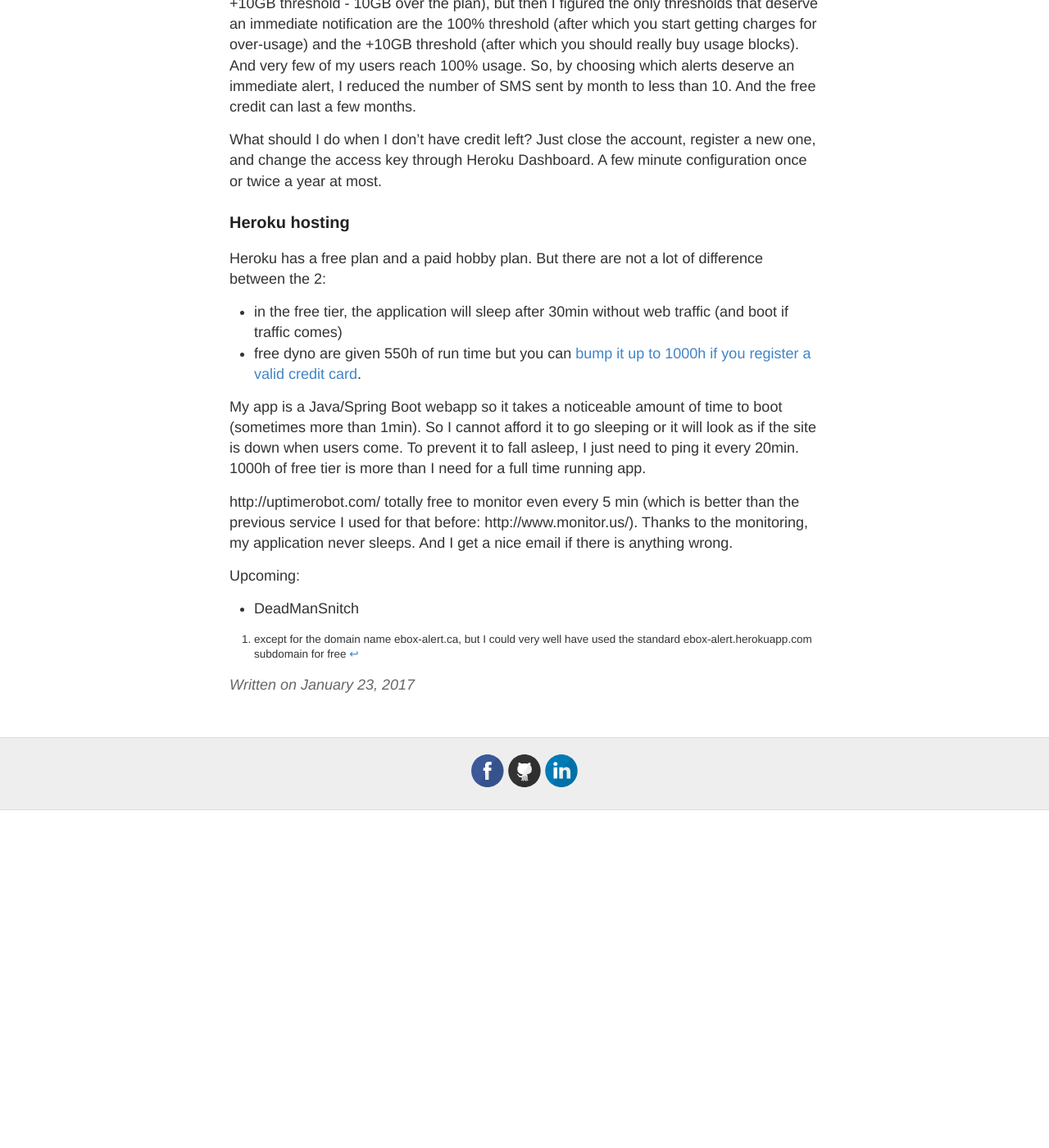
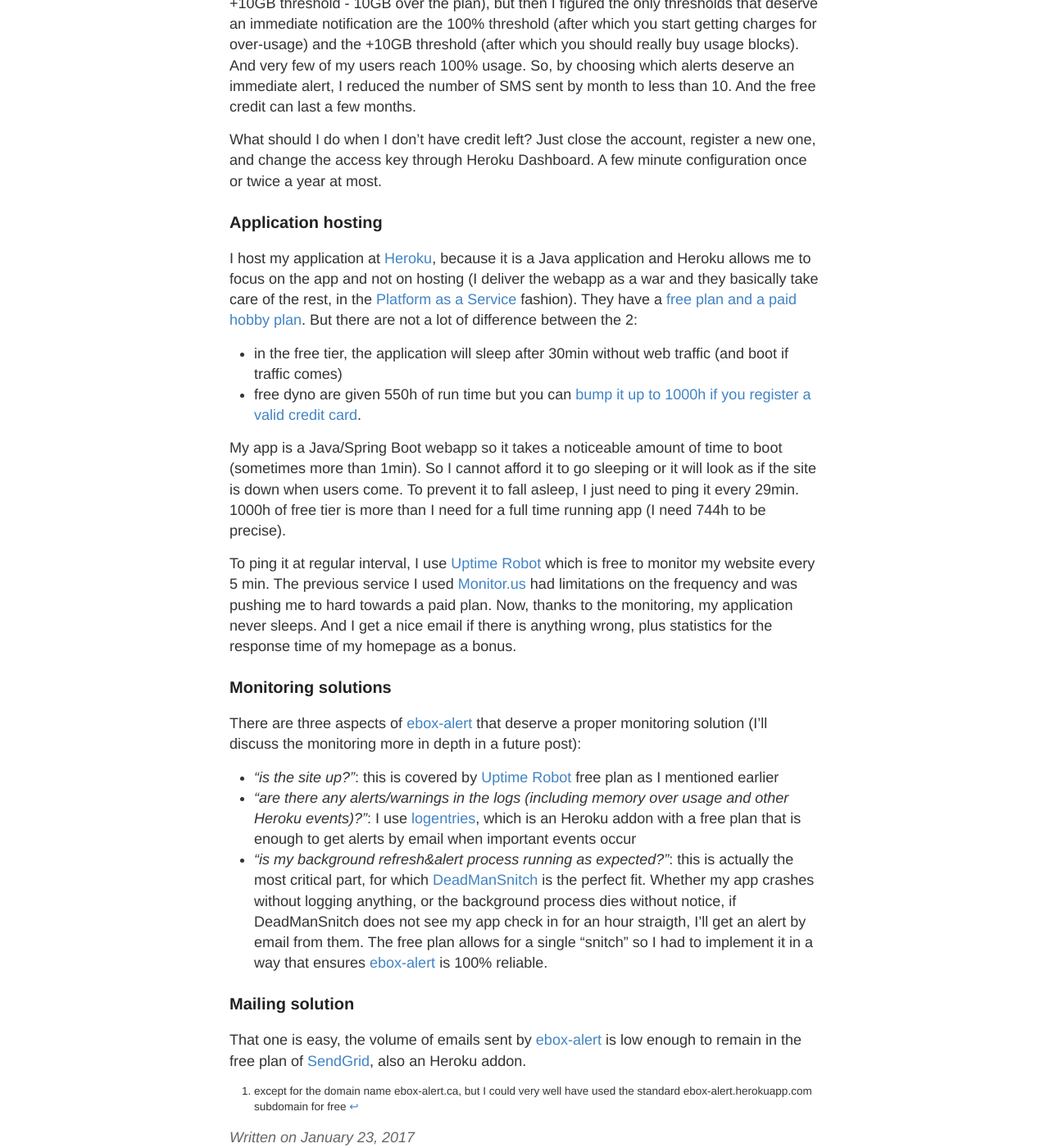
Before and after one commit to amissemer/adrienmissemer.com, a Jekyll site: the page built from _posts/2017-01-23-ebox-alert-3.md, in a window 1280 px wide and 1400 px high, scrolled down 611 px. Shown: the whole window at 82% size. Built offline with Jekyll 4.4.1, drawn with Linux system fonts in a browser that asks for light colours; before the commit the page ends 1599 px from its top, so only the background shows below that.

Commit message:
Updated 2017-01-23-ebox-alert-3.md

```diff
--- a/_posts/2017-01-23-ebox-alert-3.md
+++ b/_posts/2017-01-23-ebox-alert-3.md
@@ -18,22 +18,28 @@
 
 What should I do when I don't have credit left? Just close the account, register a new one, and change the access key through Heroku Dashboard. A few minute configuration once or twice a year at most.
 
-### Heroku hosting
+### Application hosting
 
-Heroku has a free plan and a paid hobby plan. But there are not a lot of difference between the 2:
+I host my application at [Heroku](https://heroku.com), because it is a Java application and Heroku allows me to focus on the app and not on hosting (I deliver the webapp as a war and they basically take care of the rest, in the [Platform as a Service](https://en.wikipedia.org/wiki/Platform_as_a_service) fashion). They have a [free plan and a paid hobby plan](https://www.heroku.com/pricing). But there are not a lot of difference between the 2:
 
 - in the free tier, the application will sleep after 30min without web traffic (and boot if traffic comes)
 - free dyno are given 550h of run time but you can [bump it up to 1000h if you register a valid credit card](https://devcenter.heroku.com/articles/free-dyno-hours#consuming-hours).
 
 My app is a Java/Spring Boot webapp so it takes a noticeable amount of time to boot (sometimes more than 1min). So I cannot afford it to go sleeping or it will look as if the site is down when users come.
-To prevent it to fall asleep, I just need to ping it every 20min. 1000h of free tier is more than I need for a full time running app.
+To prevent it to fall asleep, I just need to ping it every 29min. 1000h of free tier is more than I need for a full time running app (I need 744h to be precise).
 
-http://uptimerobot.com/ totally free to monitor even every 5 min (which is better than the previous service I used for that before: http://www.monitor.us/). Thanks to the monitoring, my application never sleeps. And I get a nice email if there is anything wrong.
+To ping it at regular interval, I use [Uptime Robot](http://uptimerobot.com/) which is free to monitor my website every 5 min. The previous service I used [Monitor.us](http://www.monitor.us/) had limitations on the frequency and was pushing me to hard towards a paid plan. Now, thanks to the monitoring, my application never sleeps. And I get a nice email if there is anything wrong, plus statistics for the response time of my homepage as a bonus.
 
-Upcoming:
+### Monitoring solutions
 
-- DeadManSnitch
+There are three aspects of [ebox-alert] that deserve a proper monitoring solution (I'll discuss the monitoring more in depth in a future post):
+- _"is the site up?"_: this is covered by [Uptime Robot](http://uptimerobot.com/) free plan as I mentioned earlier
+- _"are there any alerts/warnings in the logs (including memory over usage and other Heroku events)?"_: I use [logentries](https://logentries.com/), which is an Heroku addon with a free plan that is enough to get alerts by email when important events occur
+- _"is my background refresh&alert process running as expected?"_: this is actually the most critical part, for which [DeadManSnitch](https://deadmanssnitch.com) is the perfect fit. Whether my app crashes without logging anything, or the background process dies without notice, if DeadManSnitch does not see my app check in for an hour straigth, I'll get an alert by email from them. The free plan allows for a single "snitch" so I had to implement it in a way that ensures [ebox-alert] is 100% reliable.
 
+### Mailing solution
+
+That one is easy, the volume of emails sent by [ebox-alert] is low enough to remain in the free plan of [SendGrid](https://app.sendgrid.com/), also an Heroku addon.
 
 
 [ebox-alert]: http://www.ebox-alert.ca "ebox-alert.ca"
```
